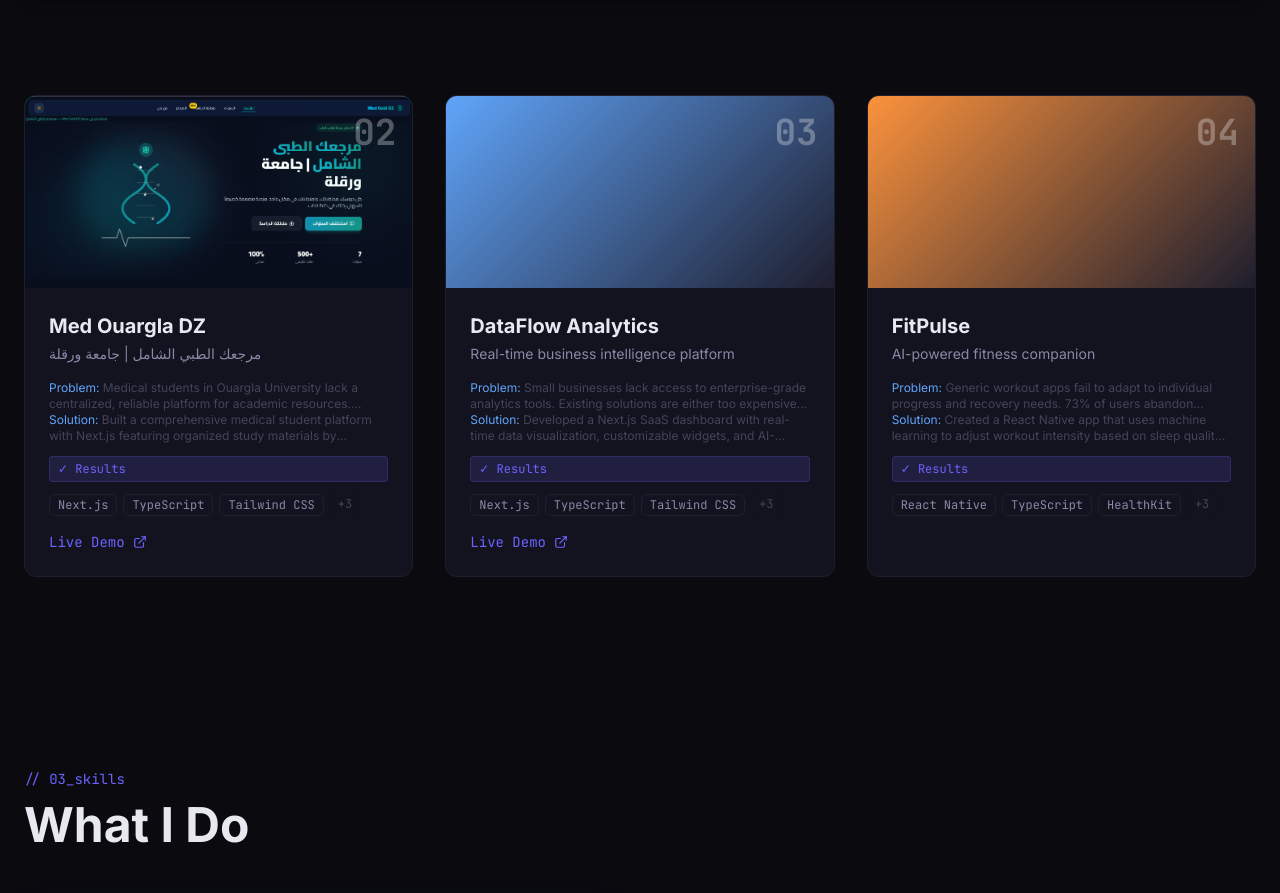
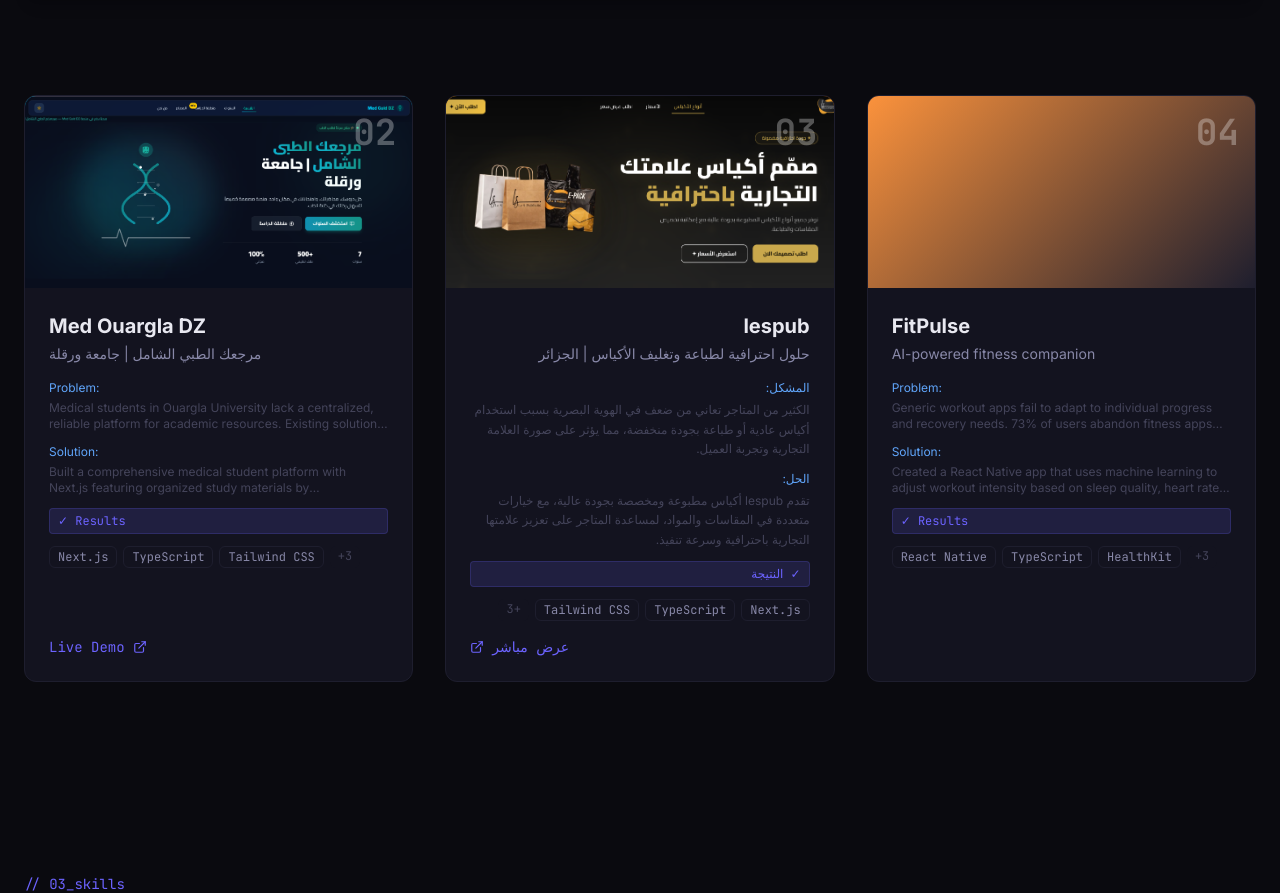
Before and after one commit to ahmedtayebi/ahmedcode, a Next.js app: page / in a window 1280 px wide. Shown: the part 2587-3480 px from the top of the page. Built offline with nearby package versions, Linux system fonts and the light colour scheme.

Commit message:
add third project

```diff
--- a/src/components/Projects.tsx
+++ b/src/components/Projects.tsx
@@ -287,7 +287,9 @@
                         className="grid gap-8 md:grid-cols-2 lg:grid-cols-3"
                     >
 
-                        {secondaryProjects.map((project, index) => (
+                        {secondaryProjects.map((project) => {
+                            const isArabicProject = project.id === "lespub-dz";
+                            return (
                             <motion.div
                                 key={project.id}
                                 variants={fadeIn}
@@ -315,7 +317,10 @@
                                     </div>
                                 </div>
 
-                                <div className="flex flex-1 flex-col p-6">
+                                <div
+                                    className={`flex flex-1 flex-col p-6 ${isArabicProject ? "text-right" : "text-left"}`}
+                                    dir={isArabicProject ? "rtl" : "ltr"}
+                                >
                                     <h3 className="font-display mb-1 text-xl font-bold text-text-primary">
                                         {project.title}
                                     </h3>
@@ -323,25 +328,29 @@
                                         {project.tagline}
                                     </p>
 
-                                    <div className="mb-3 text-xs text-text-muted">
-                                        <p className="line-clamp-2">
-                                            <span className="text-code-blue">
-                                                Problem:
-                                            </span>{" "}
-                                            {project.problem}
-                                        </p>
-                                        <p className="line-clamp-2">
-                                            <span className="text-code-blue">
-                                                Solution:
-                                            </span>{" "}
-                                            {project.solution}
-                                        </p>
+                                    <div className="mb-3 space-y-3 text-xs text-text-muted">
+                                        <div className="space-y-1">
+                                            <p className="text-code-blue">
+                                                {isArabicProject ? "المشكل:" : "Problem:"}
+                                            </p>
+                                            <p className={isArabicProject ? "leading-relaxed" : "line-clamp-2"}>
+                                                {project.problem}
+                                            </p>
+                                        </div>
+                                        <div className="space-y-1">
+                                            <p className="text-code-blue">
+                                                {isArabicProject ? "الحل:" : "Solution:"}
+                                            </p>
+                                            <p className={isArabicProject ? "leading-relaxed" : "line-clamp-2"}>
+                                                {project.solution}
+                                            </p>
+                                        </div>
                                     </div>
 
                                     {project.results && (
                                         <div className="mb-3 rounded border border-accent/20 bg-accent-glow px-2 py-1">
                                             <p className="font-code line-clamp-1 text-xs text-accent">
-                                                ✓ Results
+                                                {isArabicProject ? "✓ النتيجة" : "✓ Results"}
                                             </p>
                                         </div>
                                     )}
@@ -366,16 +375,17 @@
                                             href={project.links.live}
                                             target="_blank"
                                             rel="noopener noreferrer"
-                                            className="font-code mt-auto flex items-center gap-2 text-left text-sm text-accent transition-all hover:underline"
+                                            className={`font-code mt-auto flex items-center gap-2 text-sm text-accent transition-all hover:underline ${isArabicProject ? "w-fit self-end justify-start text-right" : "text-left"}`}
                                             data-cursor="pointer"
                                         >
-                                            Live Demo
+                                            {isArabicProject ? "عرض مباشر" : "Live Demo"}
                                             <ExternalLink size={14} />
                                         </a>
                                     )}
                                 </div>
                             </motion.div>
-                        ))}
+                            );
+                        })}
                     </motion.div>
                 </AnimatedSection>
             </div>
--- a/src/data/projects.ts
+++ b/src/data/projects.ts
@@ -38,21 +38,21 @@
         },
     },
     {
-        id: "dataflow-dashboard",
+        id: "lespub-dz",
         number: "03",
-        title: "DataFlow Analytics",
-        tagline: "Real-time business intelligence platform",
-        problem: "Small businesses lack access to enterprise-grade analytics tools. Existing solutions are either too expensive ($500+/month) or too complex for non-technical users to derive actionable insights.",
-        thinking: "The challenge was building powerful analytics without overwhelming users. I studied how product managers at Fortune 500 companies use data and distilled those workflows into intuitive visual patterns accessible to small business owners.",
-        solution: "Developed a Next.js SaaS dashboard with real-time data visualization, customizable widgets, and AI-generated insights. Built a drag-and-drop interface for creating custom reports and automated anomaly detection to surface important trends.",
-        results: "Onboarded 240+ businesses in beta, with users reporting 3.5 hours saved per week on reporting tasks. 89% of users created their first custom dashboard within 10 minutes of signup.",
-        stack: ["Next.js", "TypeScript", "Tailwind CSS", "D3.js", "PostgreSQL", "tRPC"],
+        title: "lespub",
+        tagline: "حلول احترافية لطباعة وتغليف الأكياس | الجزائر",
+        problem: "الكثير من المتاجر تعاني من ضعف في الهوية البصرية بسبب استخدام أكياس عادية أو طباعة بجودة منخفضة، مما يؤثر على صورة العلامة التجارية وتجربة العميل.",
+        thinking: "تم التركيز على تقديم تجربة عرض واضحة للخدمات والمنتجات مع إبراز جودة الطباعة وخيارات التخصيص بشكل مباشر، حتى يتمكن صاحب المتجر من فهم القيمة بسرعة واتخاذ قرار التواصل بسهولة.",
+        solution: "تقدم lespub أكياس مطبوعة ومخصصة بجودة عالية، مع خيارات متعددة في المقاسات والمواد، لمساعدة المتاجر على تعزيز علامتها التجارية باحترافية وسرعة تنفيذ.",
+        results: "النتيجة: تعزيز الهوية البصرية للمتاجر وتحسين صورة العلامة التجارية عبر أكياس مطبوعة مخصصة بجودة عالية وسرعة تنفيذ.",
+        stack: ["Next.js", "TypeScript", "Tailwind CSS", "تصميم متجاوب", "محتوى عربي", "عرض العلامة التجارية"],
         type: "web",
         featured: false,
-        gradient: "linear-gradient(135deg, #60A5FA 0%, #1E1E2E 100%)",
+        gradient: "linear-gradient(135deg, #F59E0B 0%, #92400E 100%)",
+        image: "/images/p3/pr3.png",
         links: {
-            github: "https://github.com/tayebiahmed/dataflow",
-            live: "https://dataflow-analytics.vercel.app",
+            live: "https://le-s-pub.vercel.app/",
         },
     },
     {
```
Also changed, not shown: public/images/p3/pr3.png (added), src/app/icon.png (added), 7 other files (tests, documents, lock files or other folders).
